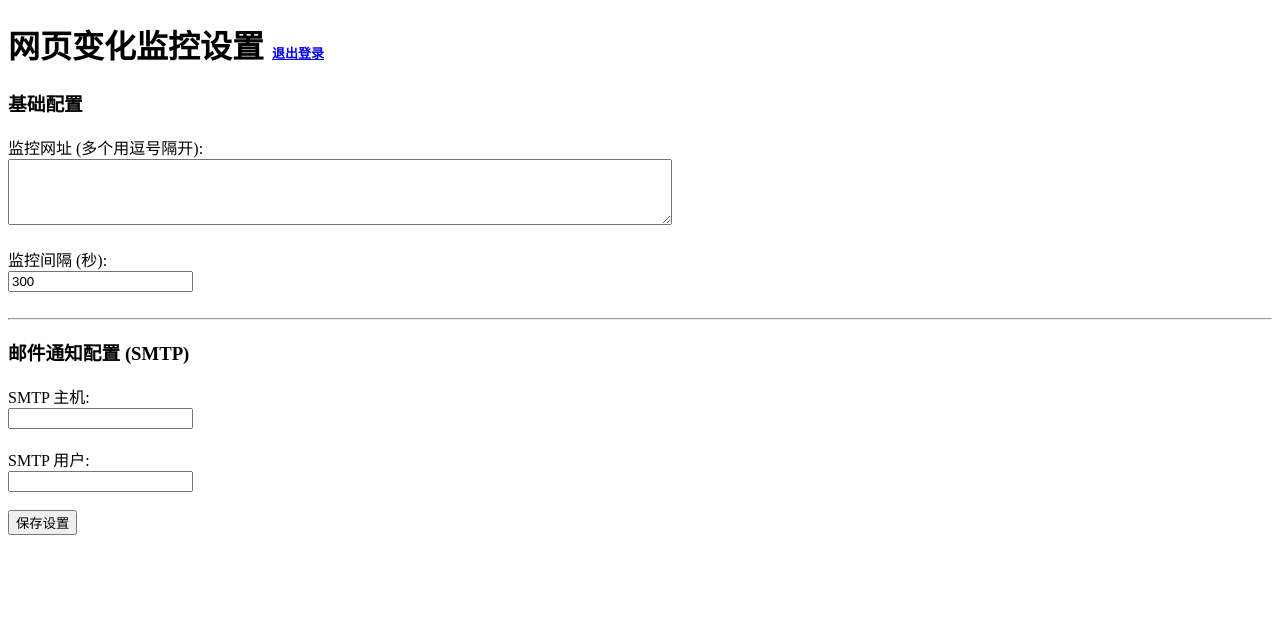
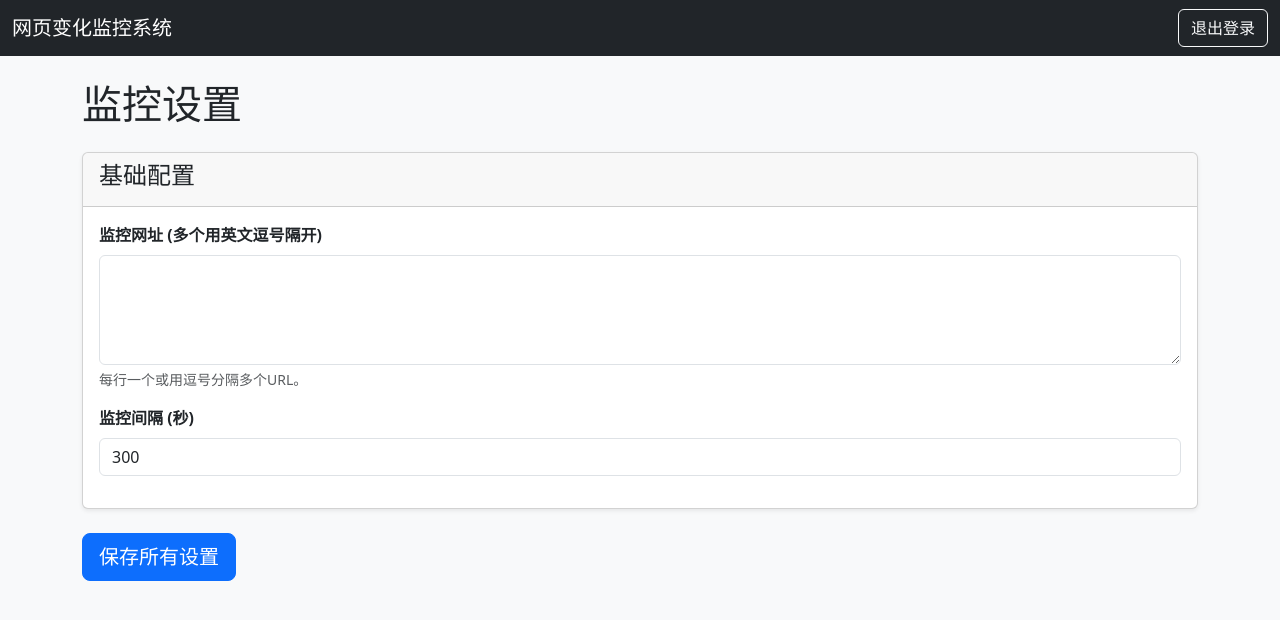
Before and after one commit to workerspages/webpage-color-changes, a Flask app: page / in a window 1280 px wide. Shown: the top 620 px of the page. Run offline with Flask 3, Linux system fonts and the light colour scheme; the visitor is signed in with stand-in values (Sample User, id 1); data comes from the database, SQL or seed files in the repository.

Commit message:
Update settings.html

```diff
--- a/templates/settings.html
+++ b/templates/settings.html
@@ -1,36 +1,42 @@
-<!DOCTYPE html>
-<html lang="zh-CN">
-<head>
-    <meta charset="UTF-8">
-    <title>设置 - 网页监控系统</title>
-</head>
-<body>
-    <h1>网页变化监控设置 <a href="{{ url_for('logout') }}" style="font-size: small;">退出登录</a></h1>
-    {% with messages = get_flashed_messages() %}
-      {% if messages %}
-        <p style="color:green;"><b>{{ messages[0] }}</b></p>
-      {% endif %}
-    {% endwith %}
+<!-- templates/settings.html -->
+{% extends "base.html" %}
 
-    <form method="post">
-        <h3>基础配置</h3>
-        <label for="monitor_urls">监控网址 (多个用逗号隔开):</label><br>
-        <textarea name="monitor_urls" rows="4" cols="80">{{ config.monitor_urls }}</textarea><br><br>
+{% block title %}监控设置 - {{ super() }}{% endblock %}
 
-        <label for="monitor_interval_seconds">监控间隔 (秒):</label><br>
-        <input type="number" name="monitor_interval_seconds" value="{{ config.monitor_interval_seconds }}"><br><br>
+{% block content %}
+<h1 class="mb-4">监控设置</h1>
 
-        <hr>
-        <h3>邮件通知配置 (SMTP)</h3>
-        <label>SMTP 主机:</label><br>
-        <input type="text" name="smtp_host" value="{{ config.smtp_host }}"><br><br>
+{% with messages = get_flashed_messages() %}
+  {% if messages %}
+    <div class="alert alert-success alert-dismissible fade show" role="alert">
+      {{ messages[0] }}
+      <button type="button" class="btn-close" data-bs-dismiss="alert" aria-label="Close"></button>
+    </div>
+  {% endif %}
+{% endwith %}
 
-        <label>SMTP 用户:</label><br>
-        <input type="text" name="smtp_user" value="{{ config.smtp_user }}"><br><br>
+<form method="post">
+    <div class="card shadow-sm">
+        <div class="card-header">
+            <h4>基础配置</h4>
+        </div>
+        <div class="card-body">
+            <div class="mb-3">
+                <label for="monitor_urls" class="form-label"><strong>监控网址 (多个用英文逗号隔开)</strong></label>
+                <textarea class="form-control" id="monitor_urls" name="monitor_urls" rows="4">{{ config.monitor_urls }}</textarea>
+                <div class="form-text">每行一个或用逗号分隔多个URL。</div>
+            </div>
+            <div class="mb-3">
+                <label for="monitor_interval_seconds" class="form-label"><strong>监控间隔 (秒)</strong></label>
+                <input type="number" class="form-control" id="monitor_interval_seconds" name="monitor_interval_seconds" value="{{ config.monitor_interval_seconds }}">
+            </div>
+        </div>
+    </div>
 
-        <!-- ... 在这里添加所有其他的表单字段 ... -->
+    <!-- 您可以为 Telegram 和 SMTP 添加类似的 card-body 结构 -->
 
-        <button type="submit">保存设置</button>
-    </form>
-</body>
-</html>
+    <div class="mt-4">
+        <button type="submit" class="btn btn-primary btn-lg">保存所有设置</button>
+    </div>
+</form>
+{% endblock %}
```
